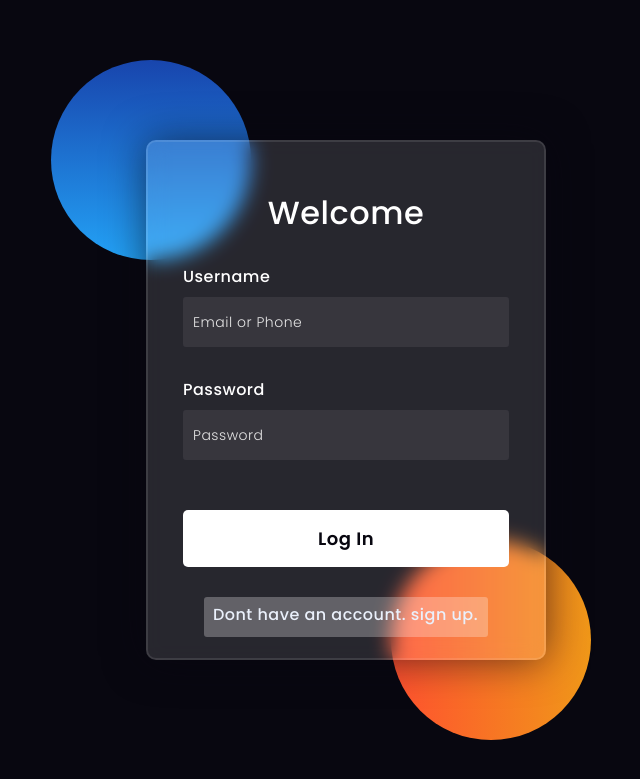
After one commit to News-Aggregator-Laser/newsAggregator, a Django app: page /login/ in a window 1280 px wide. The commit adds this page. Shown: the top 779 px of the page, without its empty margins (294-934 px from the left). Run offline with Django 4.2, Linux system fonts and the light colour scheme.

Commit message:
add login page implement sign in and out also change the header if the user signed in

```diff
--- a/templates/components/header.html
+++ b/templates/components/header.html
@@ -52,12 +52,12 @@
             {% if not is_authenticated %}
                 <li class="menu-item">
                     <i class="bi bi-person-fill"></i>
-                <p><a href="#">Login/Sign up</a></p>
+                    <p><a href="/login">Login/Sign up</a></p>
                 </li>
             {% else %}
                 <li class="menu-item">
                     <i class="bi bi-person-fill"></i>
-                <p><a href="#">Your Feed</a></p>
+                    <p><a href="/your_feed">Your Feed</a></p>
                 </li>
                 <li class="menu-item">
                     <i class="bi bi-journal-bookmark-fill"></i>
@@ -69,7 +69,7 @@
                 </li>
                 <li class="menu-item">
                     <i class="bi bi-box-arrow-right"></i>
-                <p><a href="#">Sign Out</a></p>
+                    <p><a href="/logout">Sign Out</a></p>
                 </li>
             {% endif %}
         </ul>
--- /dev/null
+++ b/templates/registration/login.html
@@ -0,0 +1,173 @@
+{% load static %}
+<!DOCTYPE html>
+<html lang="en">
+<head>
+    <title>Log In</title>
+
+    <link rel="preconnect" href="https://fonts.gstatic.com">
+    <link href="https://fonts.googleapis.com/css2?family=Poppins:wght@300;500;600&display=swap" rel="stylesheet">
+    <!--Stylesheet-->
+    <link rel="shortcut icon" href="{% static 'favicon.ico' %}">
+    <style media="screen">
+        *,
+        *:before,
+        *:after {
+            padding: 0;
+            margin: 0;
+            box-sizing: border-box;
+        }
+
+        body {
+            background-color: #080710;
+        }
+
+        .background {
+            width: 430px;
+            height: 520px;
+            position: absolute;
+            transform: translate(-50%, -50%);
+            left: 50%;
+            top: 50%;
+        }
+
+        .background .shape {
+            height: 200px;
+            width: 200px;
+            position: absolute;
+            border-radius: 50%;
+        }
+
+        .shape:first-child {
+            background: linear-gradient(
+                    #1845ad,
+                    #23a2f6
+            );
+            left: -80px;
+            top: -80px;
+        }
+
+        .shape:last-child {
+            background: linear-gradient(
+                    to right,
+                    #ff512f,
+                    #f09819
+            );
+            right: -30px;
+            bottom: -80px;
+        }
+
+        form {
+            height: 520px;
+            width: 400px;
+            background-color: rgba(255, 255, 255, 0.13);
+            position: absolute;
+            transform: translate(-50%, -50%);
+            top: 50%;
+            left: 50%;
+            border-radius: 10px;
+            backdrop-filter: blur(10px);
+            border: 2px solid rgba(255, 255, 255, 0.1);
+            box-shadow: 0 0 40px rgba(8, 7, 16, 0.6);
+            padding: 50px 35px;
+        }
+
+        form * {
+            font-family: 'Poppins', sans-serif;
+            color: #ffffff;
+            letter-spacing: 0.5px;
+            outline: none;
+            border: none;
+        }
+
+        form h3 {
+            font-size: 32px;
+            font-weight: 500;
+            line-height: 42px;
+            text-align: center;
+        }
+
+        label {
+            display: block;
+            margin-top: 30px;
+            font-size: 16px;
+            font-weight: 500;
+        }
+
+        input {
+            display: block;
+            height: 50px;
+            width: 100%;
+            background-color: rgba(255, 255, 255, 0.07);
+            border-radius: 3px;
+            padding: 0 10px;
+            margin-top: 8px;
+            font-size: 14px;
+            font-weight: 300;
+        }
+
+        ::placeholder {
+            color: #e5e5e5;
+        }
+
+        button {
+            margin-top: 50px;
+            width: 100%;
+            background-color: #ffffff;
+            color: #080710;
+            padding: 15px 0;
+            font-size: 18px;
+            font-weight: 600;
+            border-radius: 5px;
+            cursor: pointer;
+        }
+
+        .social {
+            justify-content: center;
+            margin-top: 30px;
+            display: flex;
+        }
+
+        .social div {
+            background: red;
+        {#width: 150px;#} border-radius: 3px;
+            padding: 5px 10px 10px 5px;
+            background-color: rgba(255, 255, 255, 0.27);
+            color: #eaf0fb;
+            text-align: center;
+        }
+
+        .social div:hover {
+            background-color: rgba(255, 255, 255, 0.47);
+        }
+
+        .social .fb {
+            margin-left: 25px;
+        }
+
+        .social i {
+            margin-right: 4px;
+        }
+
+    </style>
+</head>
+<body>
+<div class="background">
+    <div class="shape"></div>
+    <div class="shape"></div>
+</div>
+<form method="post" action="{% url 'login' %}">
+    {% csrf_token %}
+    <h3>Welcome</h3>
+
+    <label for="username">Username</label>
+    <input type="text" placeholder="Email or Phone" name="username">
+
+    <label for="password">Password</label>
+    <input type="password" placeholder="Password" name="password">
+    <button>Log In</button>
+    <div class="social">
+        <div class="go"><i></i> Dont have an account. sign up.</div>
+    </div>
+</form>
+</body>
+</html>
```
Also changed, not shown: news/views.py (+20 -12 lines), newsAggregator/settings.py (+6 -1 lines), db.sqlite3. Lines whose indentation alone changed are shown as unchanged.
